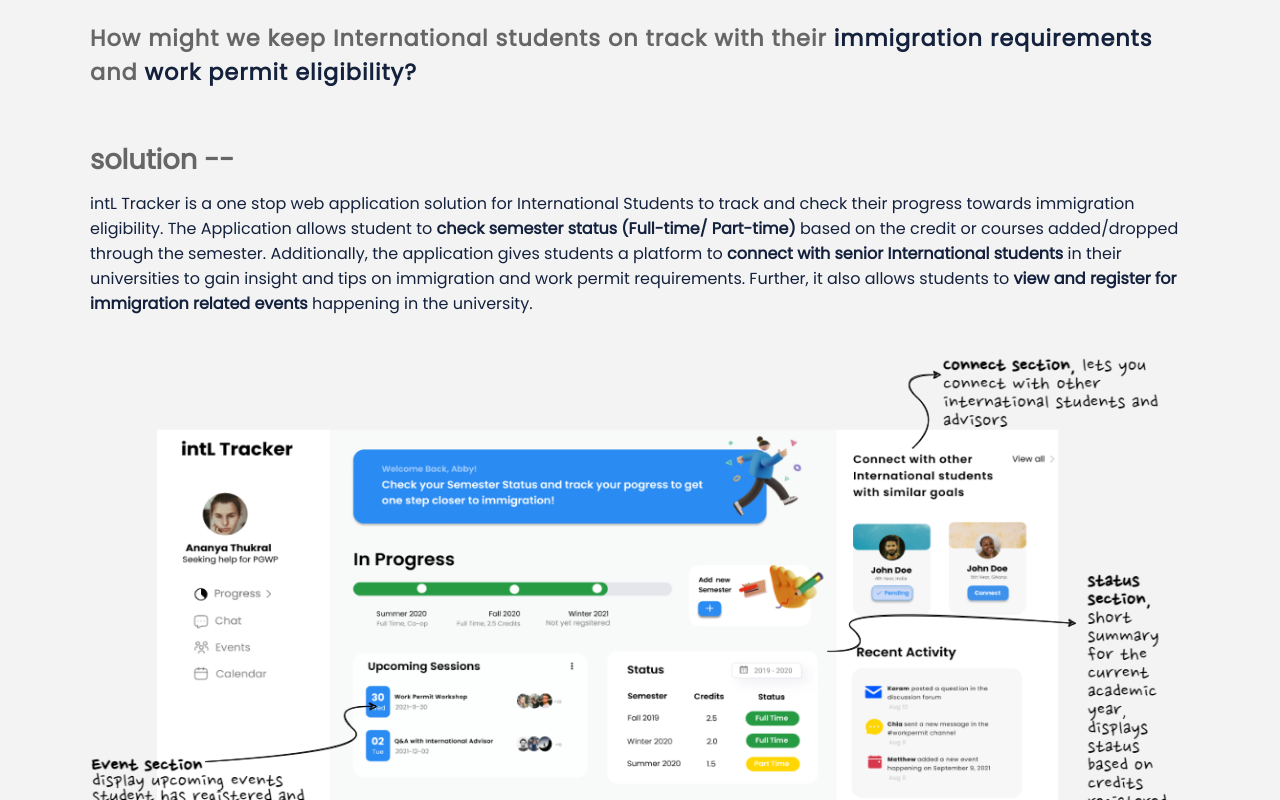
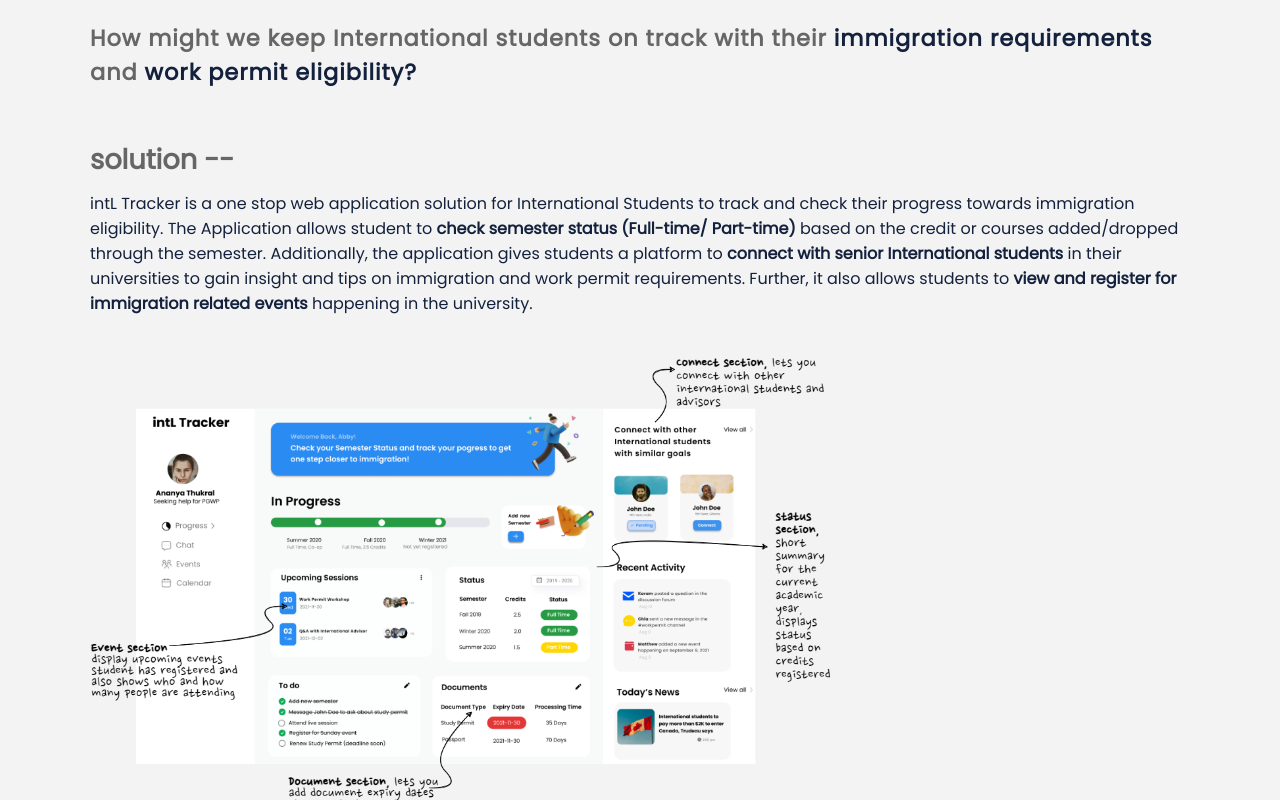
Before and after one commit to AnanyaThukral/Portfolio, a React (Create React App) app: page /intLTracker in a window 1280 px wide. Shown: the part 1000-1800 px from the top of the page. Built offline with nearby package versions, Linux system fonts and the light colour scheme.

Commit message:
fixed image size for smaller screen

```diff
--- a/src/Solution.js
+++ b/src/Solution.js
@@ -9,7 +9,9 @@ const Solution = () => {
                 <Brief>
                     intL Tracker is a one stop web application solution for International Students to track and check their progress towards immigration eligibility. The Application allows student to <Bold>check semester status (Full-time/ Part-time)</Bold> based on the credit or courses added/dropped through the semester. Additionally, the application gives students a platform to <Bold>connect with senior International students</Bold> in their universities to gain insight and tips on immigration and work permit requirements. Further, it also allows students to <Bold>view and register for immigration related events</Bold > happening in the university.
                 </Brief>
+                <ImageContainer>
                     <Image src = "./img/Solution.png"/>
+                </ImageContainer>
             </Description>
         </Container>
     )
@@ -23,6 +25,9 @@ const Container = styled.div`
     color: #14213D;
     span{
         font-size: 1.7rem;
+    }
+    @media (max-width: 1300px){
+        min-width: 900px;
     }
 `
 
@@ -38,8 +43,7 @@ const Brief = styled.div`
 `
 
 const Image = styled.img`
-    height: 700px;
-    margin-top: 20px;
+    height: 100%;
 `
 
 const Bold = styled.div`
@@ -47,3 +51,11 @@ const Bold = styled.div`
     display: inline;
     color: #14213D;
 `
+
+const ImageContainer = styled.div`
+    height: 700px;
+    margin-top: 20px;
+    @media (max-width: 1300px){
+        height: 500px;
+    }
+`
```
